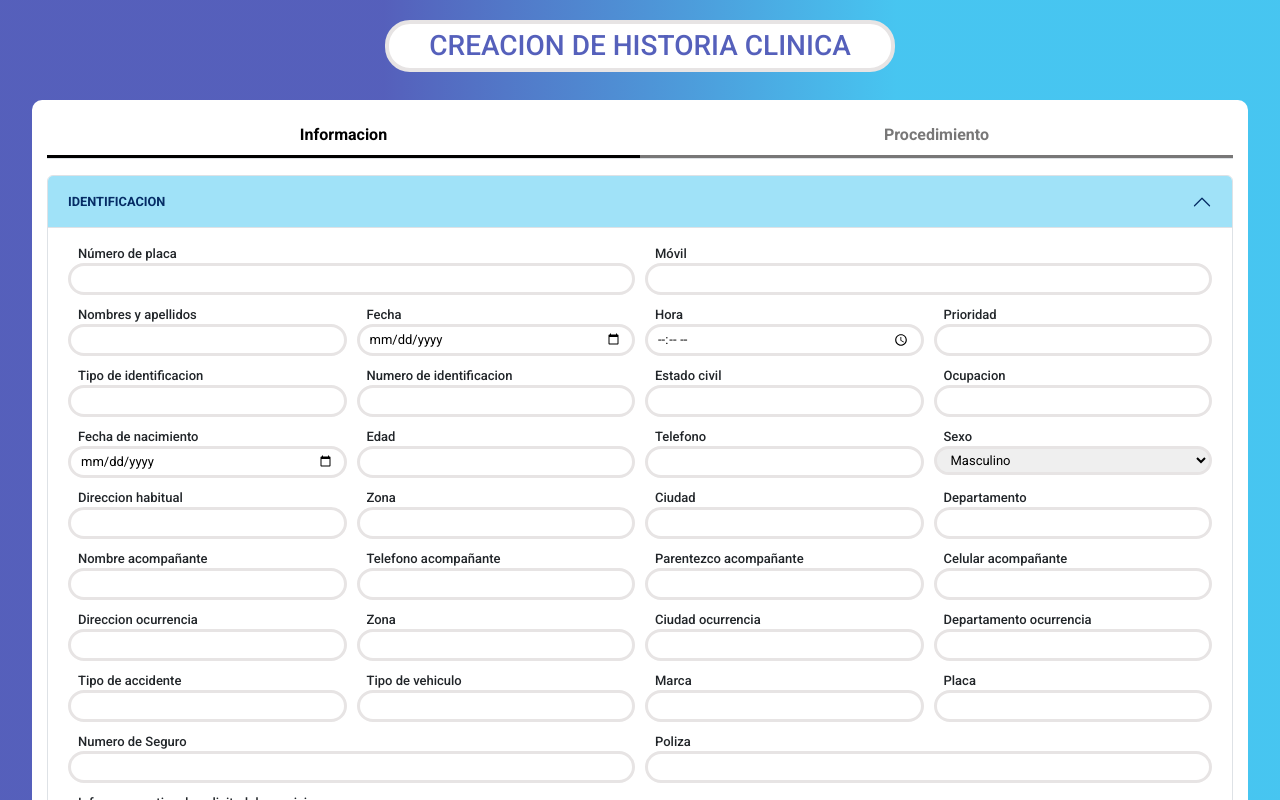
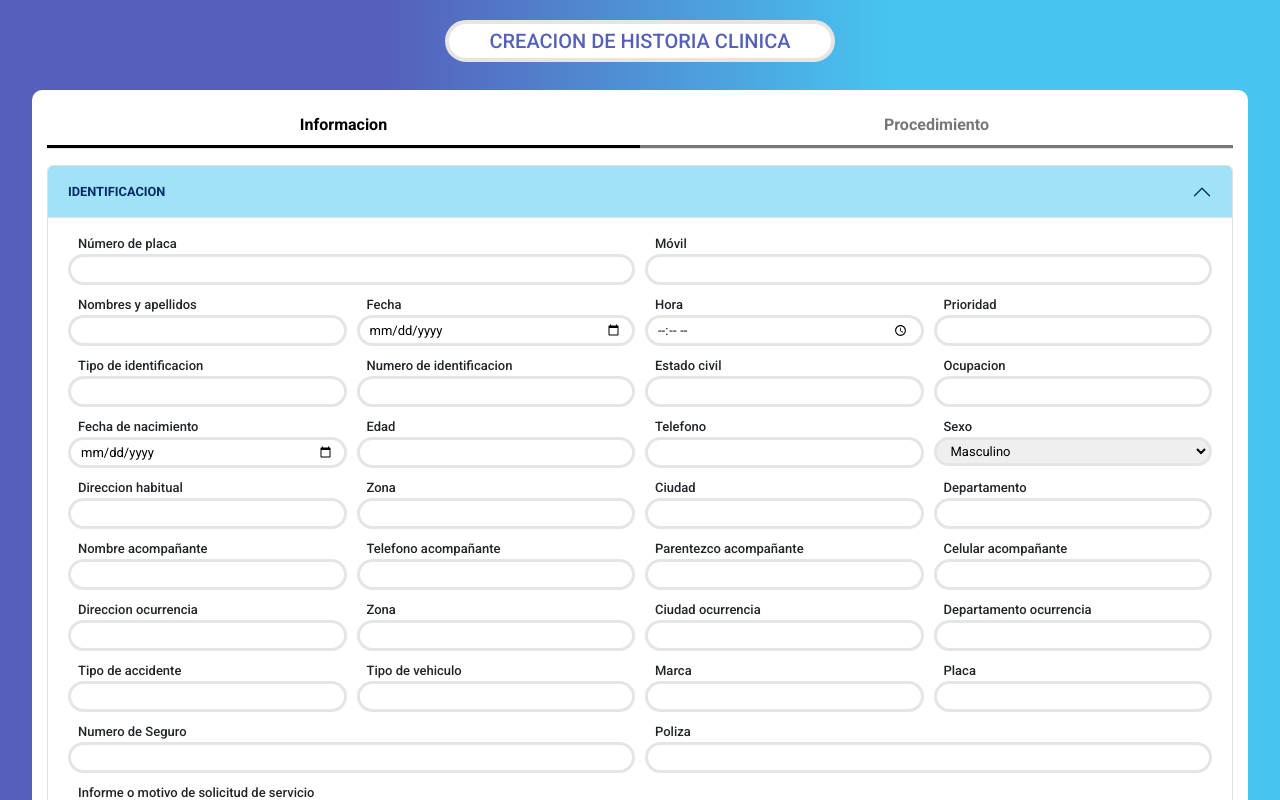
Before and after one commit to frangabriel/proyecto_global, a React (Vite) app: page / in a window 1280 px wide. Shown: the top 800 px of the page. Built offline with nearby package versions, Linux system fonts and the light colour scheme.

Commit message:
ajustes estilos titulo, height auto y hover acordeones

```diff
--- a/src/App.css
+++ b/src/App.css
@@ -7,7 +7,7 @@ body{
   background: linear-gradient(90deg, #1422A1B8 30%, #00AFEBB8 70%);
 }
 
-.container_principal h3{
+.container_principal h5{
   margin-top: 20px;
   background-color: #fff;
   border-radius: 25px;
@@ -28,7 +28,7 @@ body{
 
 div.contenedor_acordeones{
   width: 95%;
-  min-height: 500px;
+  min-height: auto;
   background-color: #fff;
   border-radius: 10px;
   padding: 15px;
@@ -59,6 +59,10 @@ button#uncontrolled-tab-example-tab-informacion.nav-link, button#uncontrolled-ta
   border-bottom: 3px solid #787777;
   color: #787777;
   font-weight: bold;
+}
+
+button.accordion-button.collapsed:hover {
+  background-color: #a0e2f8;
 }
 
 .accordion-item button{
--- a/src/componentes/vista/App.jsx
+++ b/src/componentes/vista/App.jsx
@@ -9,7 +9,7 @@ function App() {
 
   return (
     <section className='container_principal'>
-      <h3>CREACION DE HISTORIA CLINICA</h3>
+      <h5>CREACION DE HISTORIA CLINICA</h5>
       <div className='contenedor_acordeones'>
         <Tabs
         defaultActiveKey="informacion"
--- a/src/componentes/vista/Identificacion.jsx
+++ b/src/componentes/vista/Identificacion.jsx
@@ -69,7 +69,7 @@ export const Identificacion = () => {
             <CampoInput title='Presión arterial' id='presarterial' name='presarterial' />
             <CampoInput title='Temperatura' id='temperatura' name='temperatura'/>
         </div>
-
+        <hr className='linea'/>
         <span className='subtitulo'>Glasgow</span>
         <div className='fila'>
             <CampoInput title='RO' id='ro' name='ro' />
```
